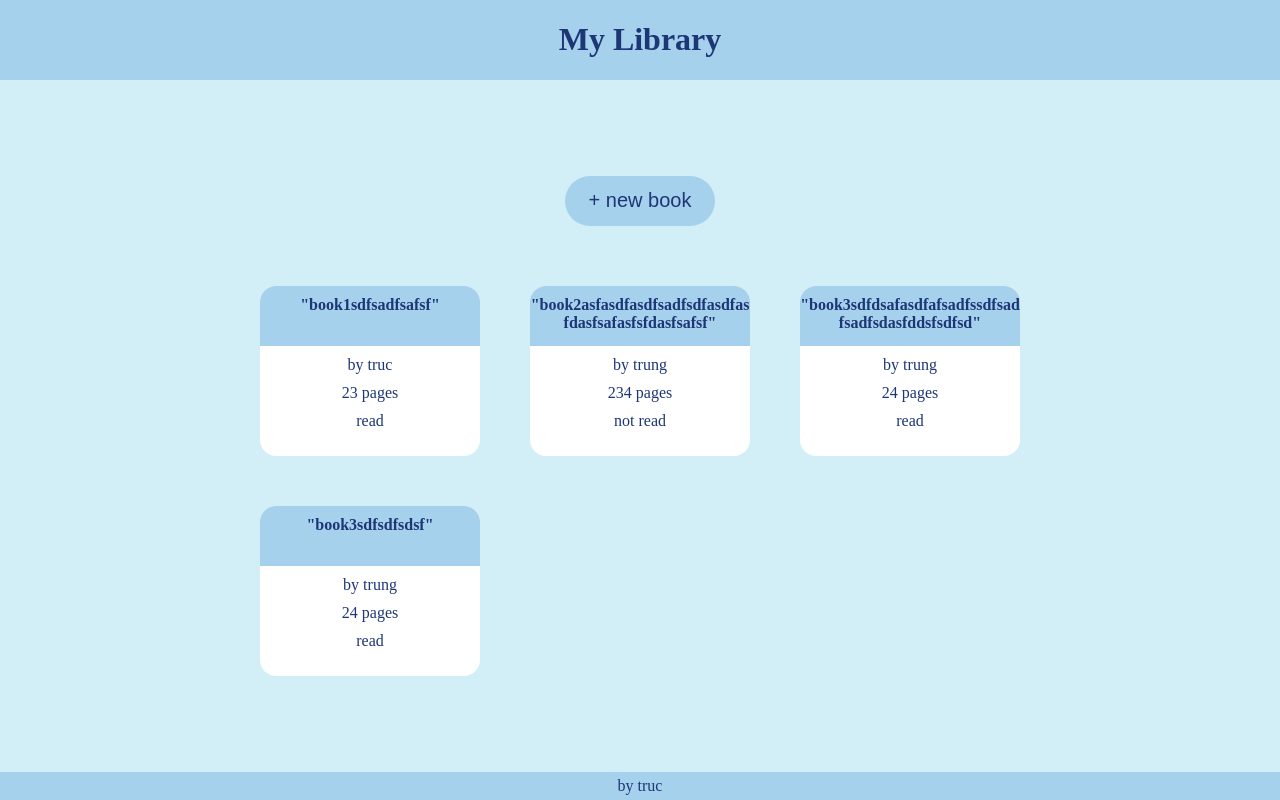
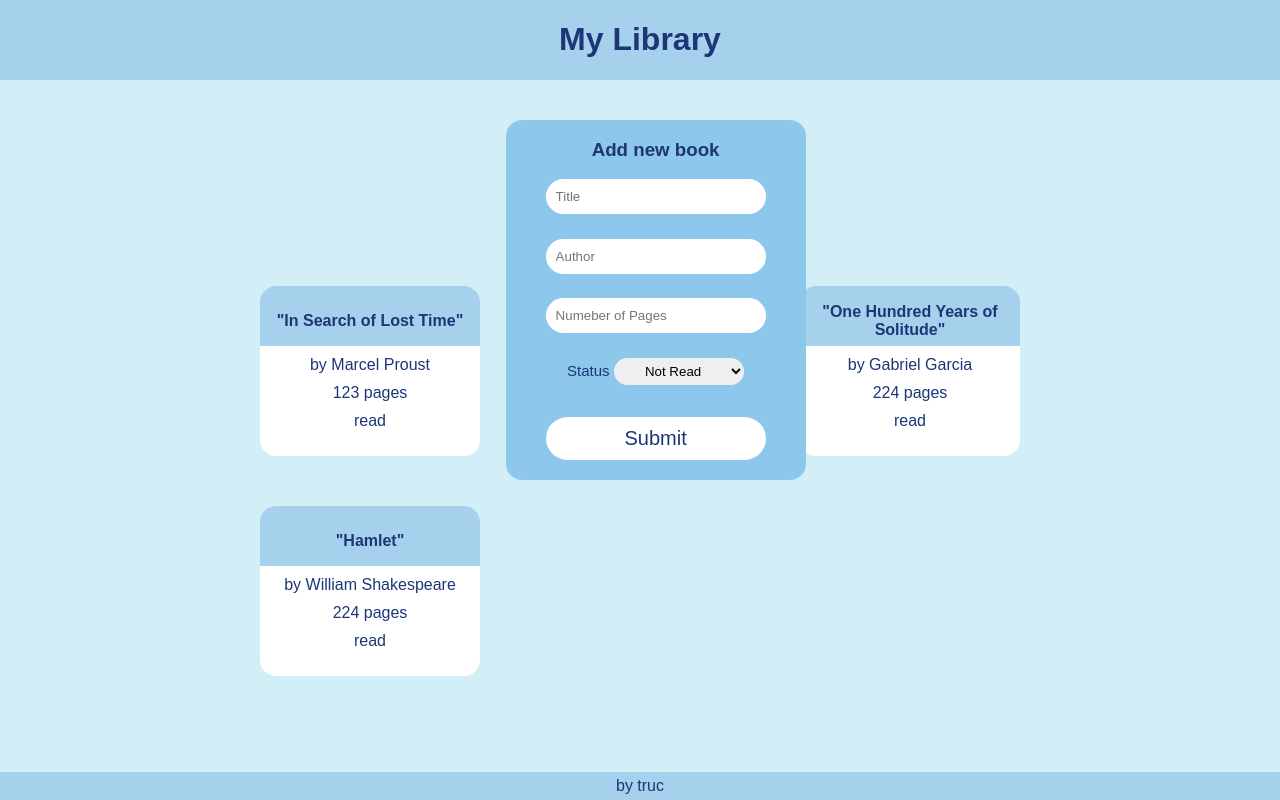
Before and after one commit to thanhtrucphan136/Library-Project, a plain HTML site: page index.html in a window 1280 px wide. Both pictures are taken after a click on the button "+ new book". Drawn offline with Linux system fonts and the light colour scheme.

Commit message:
create a popup form when add new book button is clicked

```diff
--- a/index.html
+++ b/index.html
@@ -13,6 +13,31 @@
         <h1>My Library</h1>
     </header>
     <div class="main-container">
+        <div class="popup" id="popup">
+            <form>
+                <h3>Add new book</h3>
+                <div>
+                    <input type="text" id="title" name="book_title" placeholder="Title">
+                </div>
+                <div>
+                    <input type="text" id="author" name="book_author" placeholder="Author">
+                </div>
+                <div>
+                    <input type="number" id="page" name="book_page" placeholder="Numeber of Pages">
+                </div>
+                <div>
+                    <label for="status">Status</label>
+                    <select name="book_status" id="status">
+                        <option value="not-read">Not Read</option>
+                        <option value="reading">Reading</option>
+                        <option value="finished">Finished</option>
+                    </select>
+                </div>
+                <div class="submit-container">
+                    <button id="submit-btn" type="submit">Submit</button>
+                </div>
+            </form>
+        </div>
         <button id="add-btn">+ new book</button>
         <div class="main-content">
             <div id="book-display"></div>
--- a/script.js
+++ b/script.js
@@ -11,13 +11,13 @@ Book.prototype.addBookToLibrary = function(){
     myLibrary.push(this);
 }
 
-const book1 = new Book ('book1sdfsadfsafsf','truc','23','read');
+const book1 = new Book ('In Search of Lost Time','Marcel Proust','123','read');
 book1.addBookToLibrary();
-const book2 = new Book ('book2asfasdfasdfsadfsdfasdfasfdasfsafasfsfdasfsafsf','trung', '234', 'not read');
+const book2 = new Book ('Ulysses','James Joyce', '234', 'not read');
 book2.addBookToLibrary();
-const book3 = new Book ('book3sdfdsafasdfafsadfssdfsadfsadfsdasfddsfsdfsd','trung', '24', 'read');
+const book3 = new Book ('One Hundred Years of Solitude','Gabriel Garcia', '224', 'read');
 book3.addBookToLibrary();
-const book4 = new Book ('book3sdfsdfsdsf','trung', '24', 'read');
+const book4 = new Book ('Hamlet','William Shakespeare', '224', 'read');
 book4.addBookToLibrary();
 
 const bookDisplay = document.getElementById('book-display');
@@ -47,5 +47,13 @@ function displayBook(){
         bookDisplay.appendChild(bookInfo);
     }
 }
+displayBook();
 
-displayBook();
+const addBtn = document.getElementById('add-btn');
+addBtn.addEventListener('click', openPopup);
+
+function openPopup(){
+    const popup = document.getElementById('popup');
+    popup.classList.add('popup-open');
+    console.log('clicked');
+}
--- a/style.css
+++ b/style.css
@@ -6,6 +6,7 @@ body{
     align-items: center;
     background-color: rgb(210, 238, 246);
     margin: 0;
+    font-family: sans-serif;
 }
 header{
     color: rgb(29, 54, 118);
@@ -26,6 +27,62 @@ header{
 }
 #add-btn:hover{
     background-color: rgb(141, 199, 235);
+}
+.popup{
+    position: absolute;
+    background-color: rgb(141, 199, 235);
+    top: 0%;
+    left: 0%;
+    border-radius: 1em;
+    width: 300px;
+    height: 360px;
+    transform: scale(0.1);
+    visibility: hidden;
+}
+.popup-open{
+    position: absolute;
+    top: 15%;
+    left: 39.5%;
+    transform: scale(1);
+    visibility: visible;
+}
+form{
+    display: grid;
+    grid-template-rows: repeat(6,1fr);
+    color: rgb(29, 54, 118);
+}
+input{
+    border-radius: 1.5em;
+    border: none;
+    padding: 10px 10px;
+    width: 200px;
+}
+input:focus{
+    outline: none;
+}
+select{
+    width: 130px;
+    border: none;
+    border-radius: 1em;
+    padding: 5px 5px;
+    text-align: center;
+}
+label{
+    font-size: 15px;
+    text-align: right;
+}
+#submit-btn{
+    border: none;
+    border-radius: 2em;
+    background-color: #fff;
+    color: rgb(29, 54, 118);
+    width: 220px;
+    padding: 10px 0;
+    font-size: 20px;
+    cursor: pointer;
+}
+#submit-btn:hover{
+    background-color: rgb(210, 238, 246);
 }
 .main-container{
     text-align: center;
@@ -54,7 +111,9 @@ header{
     height: 50px;
     border-radius: 1em 1em 0 0;
     padding-top: 10px;
-    text-align: center;
+    display: flex;
+    justify-content: center;
+    align-items: center;
     font-weight: bold;
     overflow: break-word;
     word-wrap: break-word;
```
